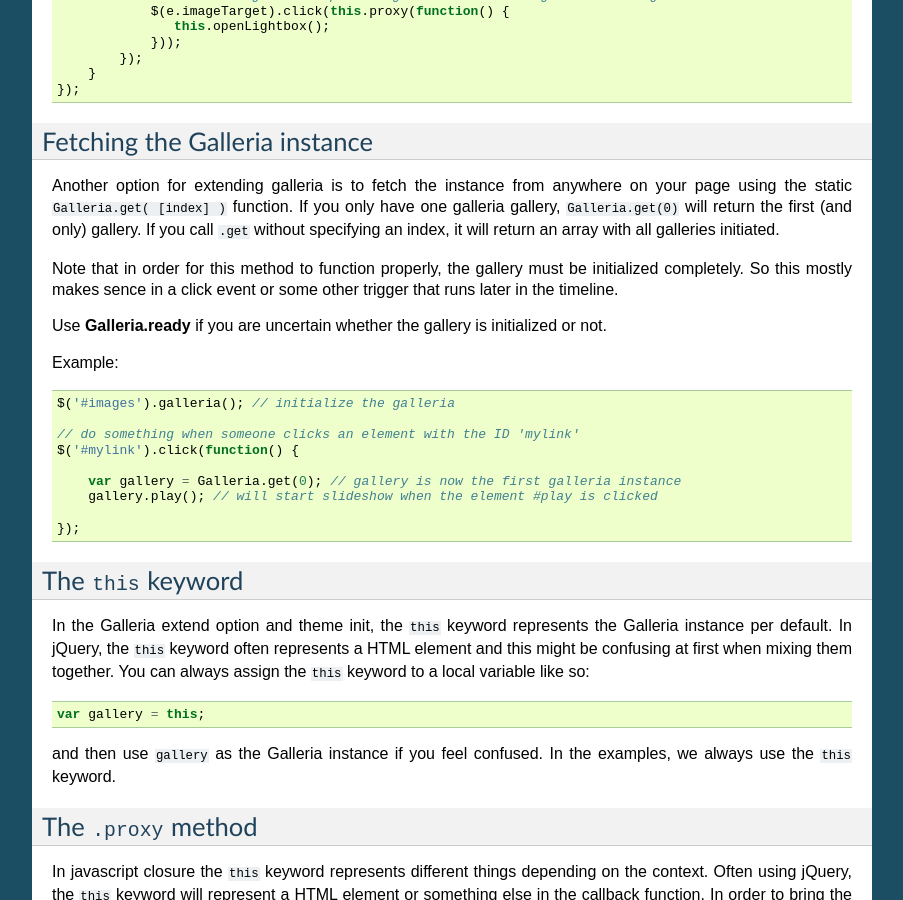
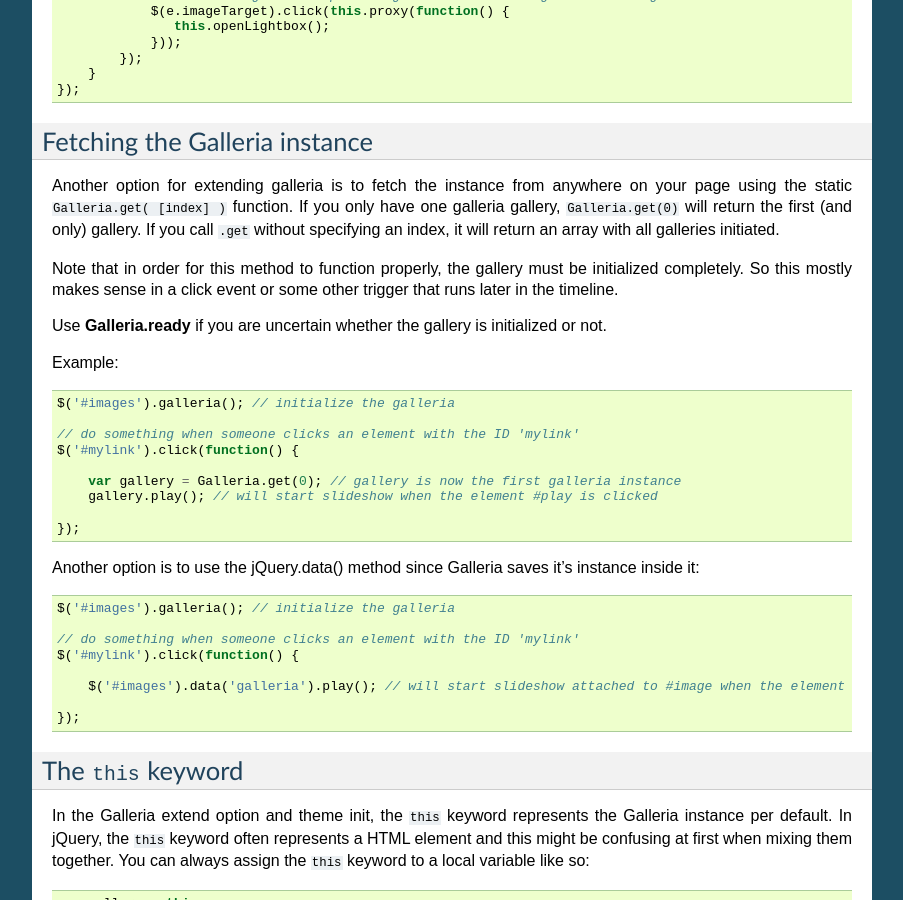
Before and after one commit to GalleriaJS/galleria, a Sphinx documentation site: the page built from docs/references/extending.rst, in a window 1280 px wide and 900 px high, scrolled down 1062 px. Shown: the whole window, without its empty margins (198-1101 px from the left). Built offline with Sphinx 7.4.7, drawn with Linux system fonts in a browser that asks for light colours.

Commit message:
docs + Utils.elem

```diff
--- a/docs/references/changelog.rst
+++ b/docs/references/changelog.rst
@@ -9,6 +9,8 @@
 * Removed translate3d and use regular css3 transitions for desktop webkit to prevent resize bugs
 * Removed css3 animations in Opera since the implementation is still buggy
 * Added 'layer' in data model – a HTML layer above the image that follows the image transitions and position.
+* Improved events for handling loading of themes
+* Fixed many alpha bugs in IE when using Utils.hide and Utils.show
 
 1.2.4
 -----
--- a/docs/references/extending.rst
+++ b/docs/references/extending.rst
@@ -83,7 +83,7 @@
 index, it will return an array with all galleries initiated.
 
 Note that in order for this method to function properly, the gallery must be initialized completely.
-So this mostly makes sence in a click event or some other trigger that runs later in the timeline.
+So this mostly makes sense in a click event or some other trigger that runs later in the timeline.
 
 Use **Galleria.ready** if you are uncertain whether the gallery is initialized or not.
 
@@ -96,6 +96,17 @@
 
         var gallery = Galleria.get(0); // gallery is now the first galleria instance
         gallery.play(); // will start slideshow when the element #play is clicked
+
+    });
+
+Another option is to use the jQuery.data() method since Galleria saves it’s instance inside it::
+
+    $('#images').galleria(); // initialize the galleria
+
+    // do something when someone clicks an element with the ID 'mylink'
+    $('#mylink').click(function() {
+
+        $('#images').data('galleria').play(); // will start slideshow attached to #image when the element #play is clicked
 
     });
 
```
Also changed, not shown: 1 other file.
